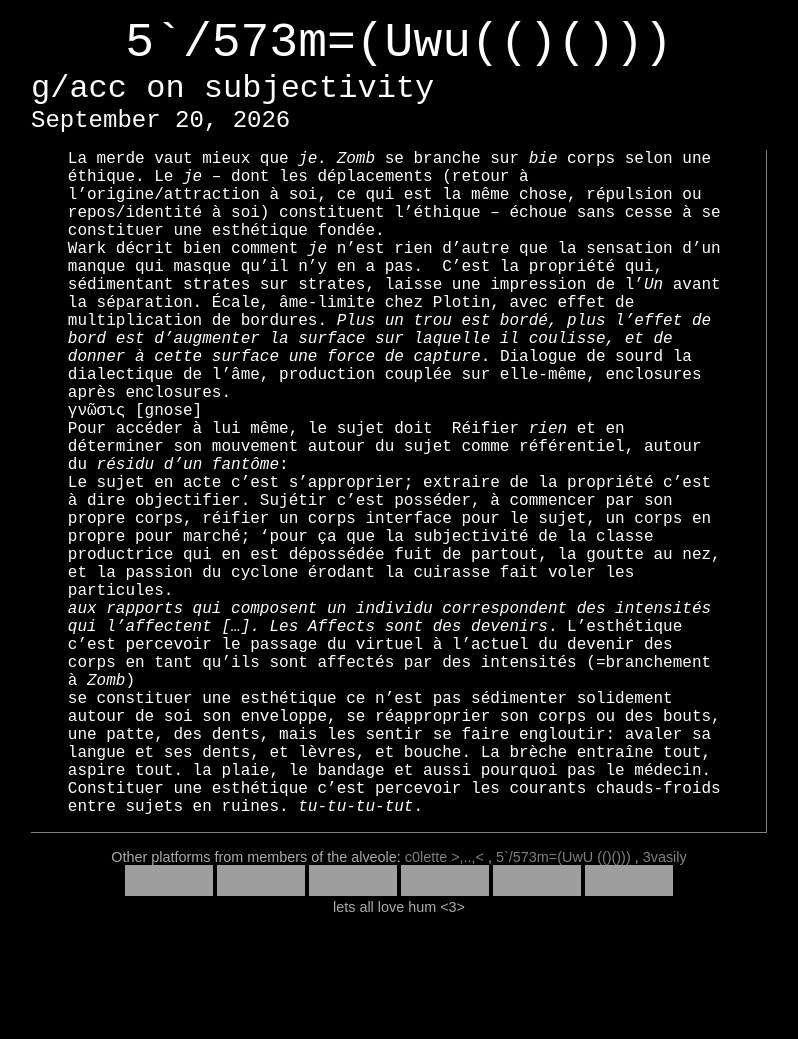
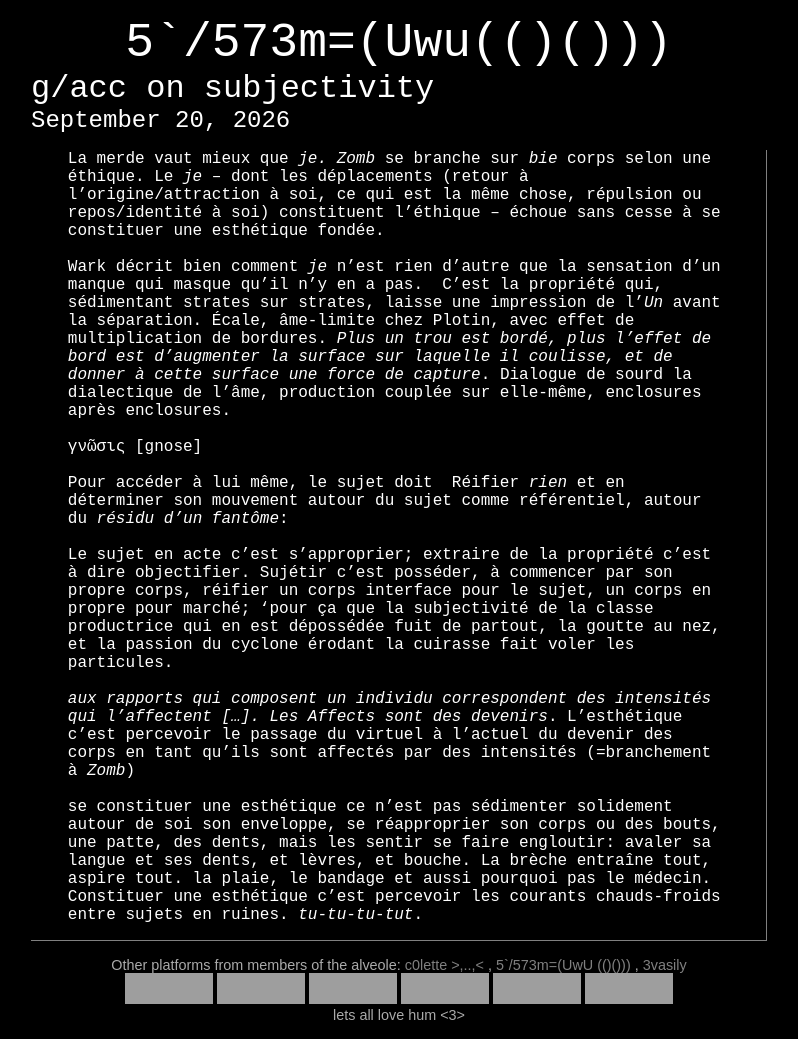
Before and after one commit to alain333/myblog, a Jekyll site: the page built from _posts/Philosophy/2026-09-20-postgnosticism.md, in a window 1280 px wide. Shown: the whole page, without its empty margins (241-1039 px from the left). Built offline with Jekyll 4.4.1, drawn with Linux system fonts in a browser that asks for light colours; before the commit the page ends 931 px from its top, so only the background shows below that; grey boxes are pictures that could not be loaded.

Commit message:
Update 2026-09-20-postgnosticism.md

```diff
--- a/_posts/Philosophy/2026-09-20-postgnosticism.md
+++ b/_posts/Philosophy/2026-09-20-postgnosticism.md
@@ -8,16 +8,16 @@ permalink: /:categories/:title
 ---
 
 La merde vaut mieux que *je. Zomb* se branche sur *bie* corps selon une éthique. Le *je* – dont les déplacements (retour à l’origine/attraction à soi, ce qui est la même chose, répulsion ou repos/identité à soi) constituent l’éthique – échoue sans cesse à se constituer une esthétique fondée.
-<br>
+<br><br>
 Wark décrit bien comment *je* n’est rien d'autre que la sensation d’un manque qui masque qu’il n’y en a pas.  C’est la propriété qui, sédimentant strates sur strates, laisse une impression de l’*Un* avant la séparation. Écale, âme-limite chez Plotin, avec effet de multiplication de bordures. *Plus un trou est bordé, plus l’effet de bord est d’augmenter la surface sur laquelle il coulisse, et de donner à cette surface une force de capture*. Dialogue de sourd la dialectique de l’âme, production couplée sur elle-même, enclosures après enclosures.
-<br>
+<br><br>
 γνῶσις [gnose]
-<br>
+<br><br>
 Pour accéder à lui même, le sujet doit
 Réifier *rien* et en déterminer son mouvement autour du sujet comme référentiel, autour du *résidu d’un fantôme*:
-<br>
+<br><br>
 Le sujet en acte c’est s’approprier; extraire de la propriété c’est à dire objectifier. Sujétir c’est posséder, à commencer par son propre corps, réifier un corps interface pour le sujet, un corps en propre pour marché; ‘pour ça que la subjectivité de la classe productrice qui en est dépossédée fuit de partout, la goutte au nez, et la passion du cyclone érodant la cuirasse fait voler les particules.
-<br>
+<br><br>
 *aux rapports qui composent un individu correspondent des intensités qui l’affectent […]. Les Affects sont des devenirs*. L'esthétique c’est percevoir le passage du virtuel à l’actuel du devenir des corps en tant qu’ils sont affectés par des intensités (=branchement à *Zomb*)
-<br>
+<br><br>
 se constituer une esthétique ce n’est pas sédimenter solidement autour de soi son enveloppe, se réapproprier son corps ou des bouts, une patte, des dents, mais les sentir se faire engloutir: avaler sa langue et ses dents, et lèvres, et bouche. La brèche entraîne tout, aspire tout. la plaie, le bandage et aussi pourquoi pas le médecin. Constituer une esthétique c’est percevoir les courants chauds-froids entre sujets en ruines. *tu-tu-tu-tut*.
```
